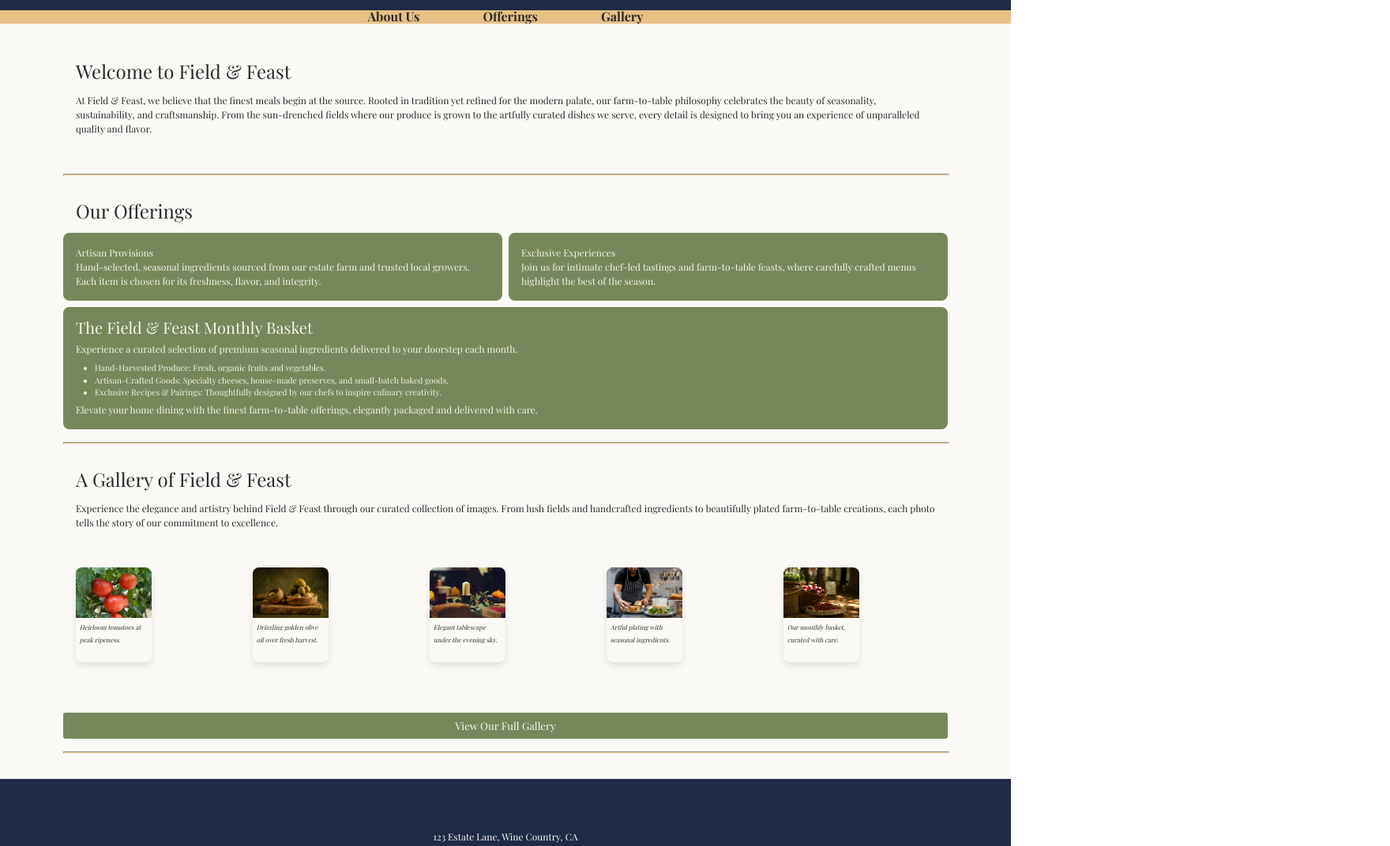
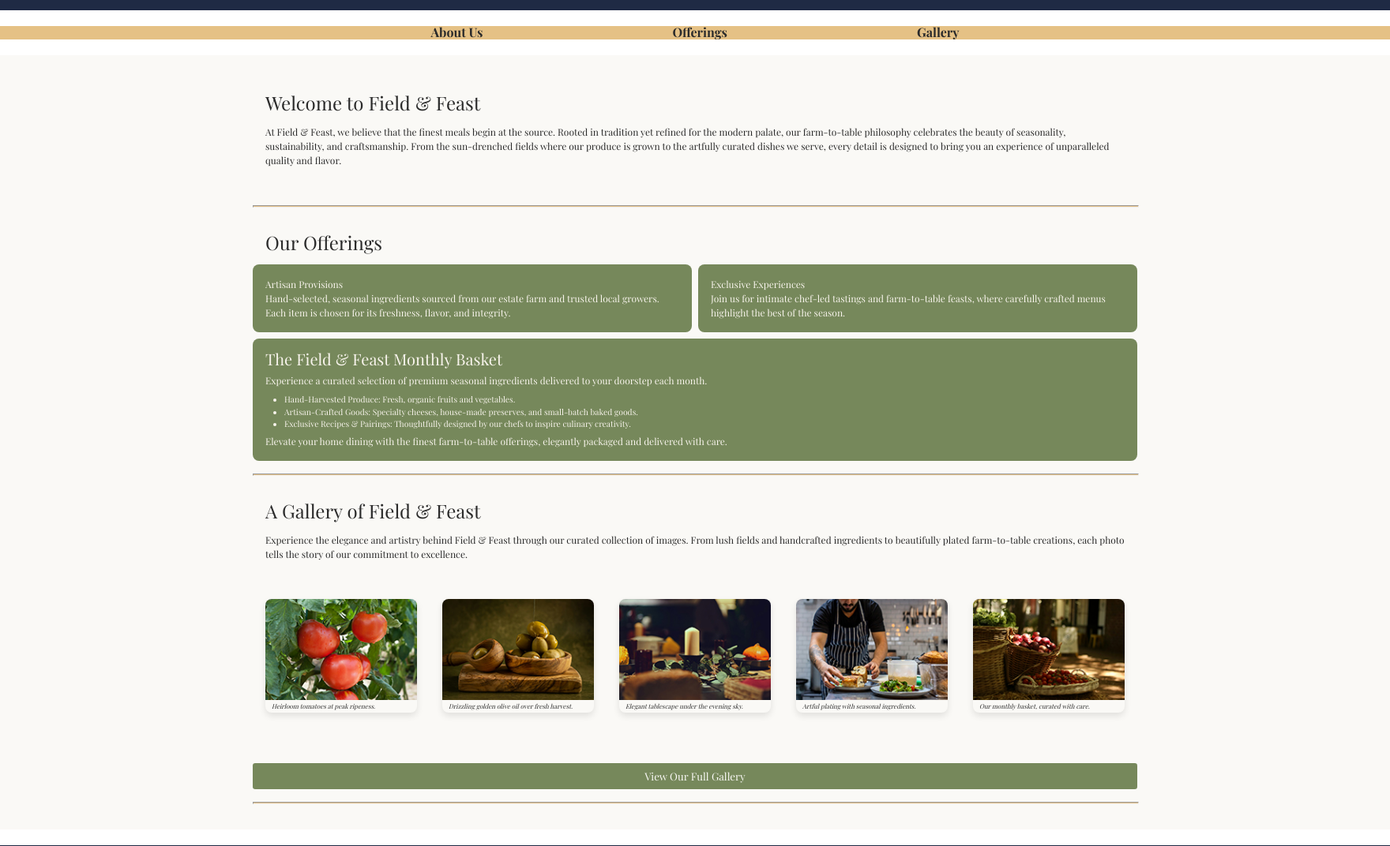
Before and after one commit to JonathanASU/fieldandfeast, a plain HTML site: page index.html in a window 1280 px wide. Shown: the part 326-1398 px from the top of the page at 79% size, 1760 px wide, since content can reach past the window. Drawn offline with nearby package versions, Linux system fonts and the light colour scheme; a web font is replaced by a local one.

Commit message:
complete media query

```diff
--- a/index.html
+++ b/index.html
@@ -5,6 +5,7 @@
     <title>path to success</title>
     <meta name="author" content="Jonathan Newkirk">
     <meta name="description" content="GIT337 Module 3 Assignment">
+    <meta name="viewport" content="width=device-width, initial-scale=1, user-scalable=yes">
     <link rel="stylesheet" type="text/css" href="styles.css">
 </head>
 
--- a/styles.css
+++ b/styles.css
@@ -70,6 +70,18 @@ table {
 /* --------------BEGIN GLOBAL STYLES----------------- */
 /* -------------------------------------------------- */
 
+body {
+  height: 100vh;
+  display:grid;
+  grid-gap:20px;
+  grid-template-columns:1fr;
+  grid-template-rows:1fr;
+  grid-template-areas:
+    "header"
+    "nav
+    "main"
+    "footer";
+
 header{
     background-color: var(--midnight-blue);
     color: var(--soft-white);
@@ -105,7 +117,7 @@ nav ul{
     display:flex;
     justify-content: center;
     align-items: center;
-    gap: 5rem;
+    gap: 3rem;
 }
 
 nav a{
@@ -156,7 +168,7 @@ hr{
 
 #offerings-grid{
     display: grid;
-    grid-template-columns: 1fr 1fr;
+    grid-template-columns: 1fr;
     gap: .5rem;
 }
 
@@ -204,7 +216,7 @@ hr{
 #gallery-grid{
     display: flexbox;
     display: grid;
-    grid-template-columns: repeat(auto-fit, minmax(6rem, 1fr));
+    grid-template-columns: 1fr;
     margin: 0 auto;
     align-content: center;
     padding-bottom: 2rem;
@@ -217,8 +229,8 @@ hr{
     box-shadow: 0 4px 8px rgba(0, 0, 0, 0.1);
     overflow: hidden;
     margin: 1rem;
-    width: 6rem;
-    height: 7.5rem;
+    width: 20rem;
+    height: 15rem;
 }
 
 .card img{
@@ -228,10 +240,10 @@ hr{
 }
 
 figcaption{
-    font-size: .5rem;
+    font-size: .75rem;
     line-height: 1rem;
     font-style: italic;
-    padding: 5%;
+    padding-left: .5rem;
 }
 
 button{
@@ -280,19 +292,89 @@ footer div{
 }
 
 @media screen and (min-width:600px){
-    main{
-        padding: 0 10rem 1rem 10rem;
-    }
+
 }
 
 @media screen and (min-width:900px){
-    main{
-        padding: 0 5rem 1rem 5rem;
+    #offerings-grid{
+        display: grid;
+        grid-template-columns: 1fr 1fr;
+        gap: .5rem;
     }
+
+        #gallery-grid{
+        display: flexbox;
+        display: grid;
+        grid-template-columns: 1fr 1fr;
+        margin: 0 auto;
+        align-content: center;
+        padding-bottom: 2rem;
+    }
+
+    nav ul{
+    display:flex;
+    justify-content: center;
+    align-items: center;
+    gap: 8rem;
+}
 }
 
 @media screen and (min-width:1200px){
-    main{
-        padding: 0 5rem 1rem 5rem;
+
+
+    #offerings-grid{
+    display: grid;
+    grid-template-columns: 1fr 1fr;
+    gap: .5rem;
+}
+
+    .green-card, #green-card-wide{
+        color: var(--linen);
+        align-items: center;
+        background-color: var(--olive-green);
+        border-radius: .5rem;
+        padding: 1rem;
     }
+
+    #gallery-grid{
+        display: flexbox;
+        display: grid;
+        grid-template-columns: 1fr 1fr 1fr 1fr 1fr;
+        margin: 0 auto;
+        align-content: center;
+        padding-bottom: 2rem;
+    }
+
+    nav ul{
+        display:flex;
+        justify-content: center;
+        align-items: center;
+        gap: 15rem;
+    }
+
+    .card{
+    background-color: var(--soft-white);
+    color: var(--dark-charcoal);
+    border-radius: .5rem;
+    box-shadow: 0 4px 8px rgba(0, 0, 0, 0.1);
+    overflow: hidden;
+    margin: 1rem;
+    width: 12rem;
+    height: 9rem;
 }
+
+.card img{
+    width: 100%;
+    height: auto;
+    display: block;
+}
+
+figcaption{
+    font-size: .5rem;
+    line-height: 1rem;
+    font-style: italic;
+    padding-left: .5rem;
+}
+
+
+}
```
